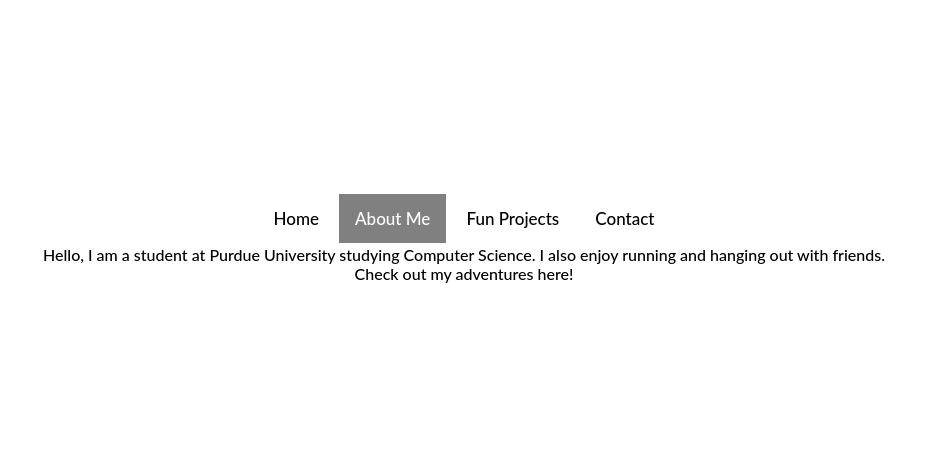
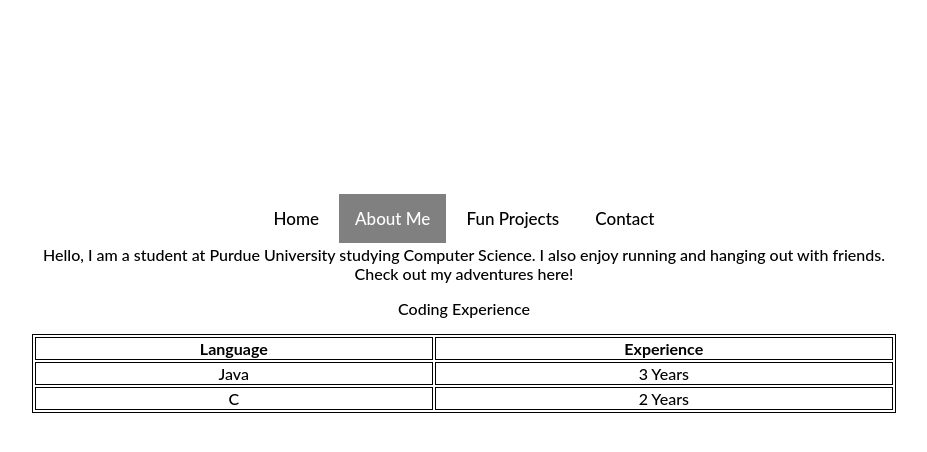
Before and after one commit to lukecheng1998/mywebsite, a PHP site: page /about.html in a window 1280 px wide. Shown: the top 452 px of the page, without its empty margins (176-1103 px from the left). Run offline with PHP 8.4, Linux system fonts and the light colour scheme.

Commit message:
attempted a table

```diff
--- a/about.html
+++ b/about.html
@@ -19,7 +19,21 @@
 <body>
     <p class="p">Hello, I am a student at Purdue University studying Computer Science. I also enjoy running and hanging
         out with friends. Check out my adventures here!</p>
-
+    <p class="p">Coding Experience</p>
+    <table style="width: 100%">
+        <tr>
+            <th>Language</th>
+            <th>Experience</th>
+        </tr>
+        <tr>
+            <td>Java</td>
+            <td>3 Years</td>
+        </tr>
+        <tr>
+            <td>C</td>
+            <td>2 Years</td>
+        </tr>
+    </table>
 </body>
 
 </html>
--- a/aboutstyles.css
+++ b/aboutstyles.css
@@ -54,3 +54,7 @@ p{
 a, u {
     text-decoration: none !important;
 }
+/*Table*/
+table, th, td {
+    border: 1px, solid black;
+}
--- a/contact.html
+++ b/contact.html
@@ -1,7 +1,7 @@
 <!DOCTYPE html>
 <html>
 
-<head>
+
     <link rel="stylesheet" href="styles.css">
     <title>Luke Cheng</title>
     <link rel="apple-touch-icon" sizes="180x180" href="apple-touch-icon.png">
--- a/styles.css
+++ b/styles.css
@@ -51,6 +51,7 @@ p{
 a, u {
     text-decoration: none !important;
 }
+
 /*Custom Github button*/
 .github-button {
 
```
